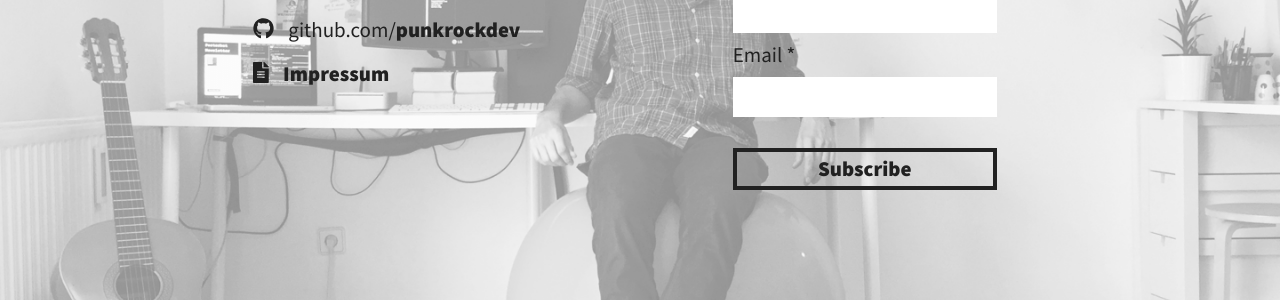
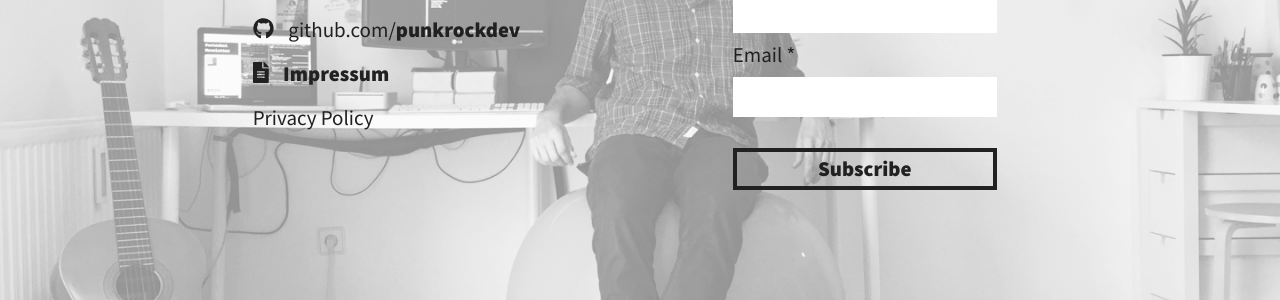
Before and after one commit to punkrockdev/punkrockdev.github.io, a Jekyll site: the page built from index.md, in a window 1280 px wide and 900 px high, scrolled down 6133 px. Shown: the part 339-639 px from the top of the window. Built offline with Jekyll 4.4.1, drawn with Linux system fonts in a browser that asks for light colours; nearby versions of some CDN libraries; comment, search, counter and statistics services are not loaded.

Commit message:
add privacy policy

```diff
--- a/_includes/footer.html
+++ b/_includes/footer.html
@@ -29,6 +29,9 @@
                               <i class="fas fa-file-alt"></i>
                               <span><strong>Impressum</strong></span>
                           </a></li>
+                          <li>
+                              <a href="https://www.iubenda.com/privacy-policy/94733984" class="iubenda-white iubenda-embed " title="Privacy Policy">Privacy Policy</a> <script type="text/javascript">(function (w,d) {var loader = function () {var s = d.createElement("script"), tag = d.getElementsByTagName("script")[0]; s.src="https://cdn.iubenda.com/iubenda.js"; tag.parentNode.insertBefore(s,tag);}; if(w.addEventListener){w.addEventListener("load", loader, false);}else if(w.attachEvent){w.attachEvent("onload", loader);}else{w.onload = loader;}})(window, document);</script>
+                          </li>
                     </ul>
                 </div>
                 <div class="footer-col  footer-col-2">
```
